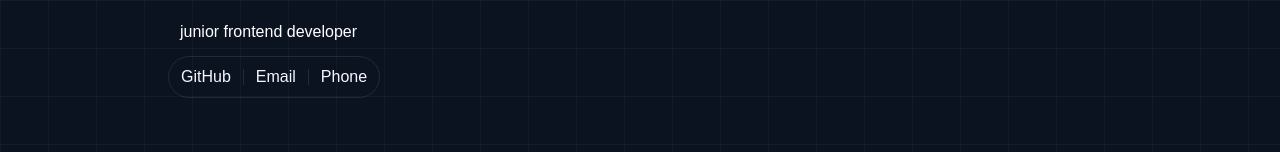
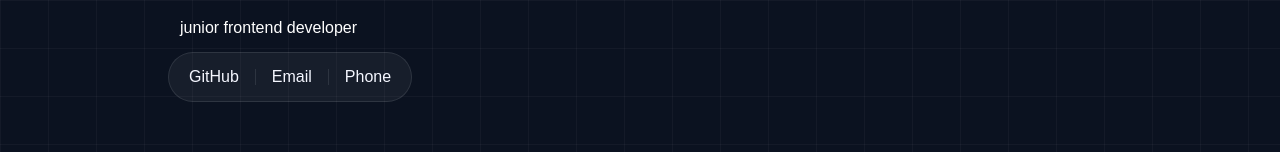
Before and after one commit to seyoung34/Seyoung-Portfoilo, a Next.js app: page / in a window 1280 px wide. Shown: the part 384-536 px from the top of the page. Built offline with nearby package versions, Linux system fonts and the light colour scheme.

Commit message:
profile 정보 수정

```diff
--- a/app/section/Intro.tsx
+++ b/app/section/Intro.tsx
@@ -42,53 +42,84 @@ export default function Intro({ isMobile }: { isMobile: boolean }) {
 
 function ProfileButton() {
     return (
-        <div className="inline-flex items-center gap-3 rounded-full border border-border px-3 py-2">
-            <UnderlineLink href="www.naver.com" name="GitHub" />
+        <div className="
+            inline-flex items-center gap-3
+            rounded-full border border-border
+            px-4 py-3
+            bg-white/5
+        ">
+            <ContactLink
+                label="GitHub"
+                href="https://github.com/seyoung34"
+                external
+            />
 
-            <span className="h-4 w-px bg-border" />
+            <Divider />
 
-            <UnderlineLink href="www.naver.com" name="Email" />
+            <ContactLink
+                label="Email"
+                href="mailto:jupi0304@naver.com"
+                copyText="jupi0304@naver.com"
+            />
 
-            <span className="h-4 w-px bg-border" />
+            <Divider />
 
-            <UnderlineLink href="www.naver.com" name="Phone" />
+            <ContactLink
+                label="Phone"
+                href="tel:01033724784"
+                copyText="010-3372-4784"
+            />
         </div>
     );
 }
 
+function Divider() {
+    return <span className="h-4 w-px bg-border" />;
+}
 
-function UnderlineLink({ href, name }: { href: string, name: string }) {
+
+
+function ContactLink({
+    label,
+    href,
+    copyText,
+    external,
+}: {
+    label: string;
+    href: string;
+    copyText?: string;
+    external?: boolean;
+}) {
+    const handleClick = () => {
+        if (copyText && !isMobileDevice()) {
+            navigator.clipboard.writeText(copyText);
+
+        }
+    };
+
     return (
         <a
             href={href}
+            onClick={handleClick}
+            target={external ? "_blank" : undefined}
+            rel={external ? "noreferrer" : undefined}
             className="
-        relative inline-block
-        font-medium
-        text-text
-        hover:text-accent
-        after:absolute
-        after:left-0
-        after:-bottom-[2px]
-        after:h-[1px]
-        after:w-full
-        after:origin-center
-        after:scale-x-0
-        after:bg-accent
-        after:transition-transform
-        after:duration-300
-        after:ease-out
-        hover:after:scale-x-100
-      "
+                relative inline-flex items-center gap-1
+                px-1 font-medium
+                text-text hover:text-accent
+                after:absolute after:left-0 after:-bottom-[2px]
+                after:h-[1px] after:w-full
+                after:origin-left after:scale-x-0
+                after:bg-accent
+                after:transition-transform after:duration-300
+                hover:after:scale-x-100
+            "
         >
-            {name}
+            {label}
         </a>
     );
 }
 
-
-function SweepLine() {
-    return (
-        <div className="absolute h-[2px] w-full bg-accent animate-sweep" />
-
-    )
+function isMobileDevice() {
+    return window.matchMedia("(pointer: coarse)").matches;
 }
```
